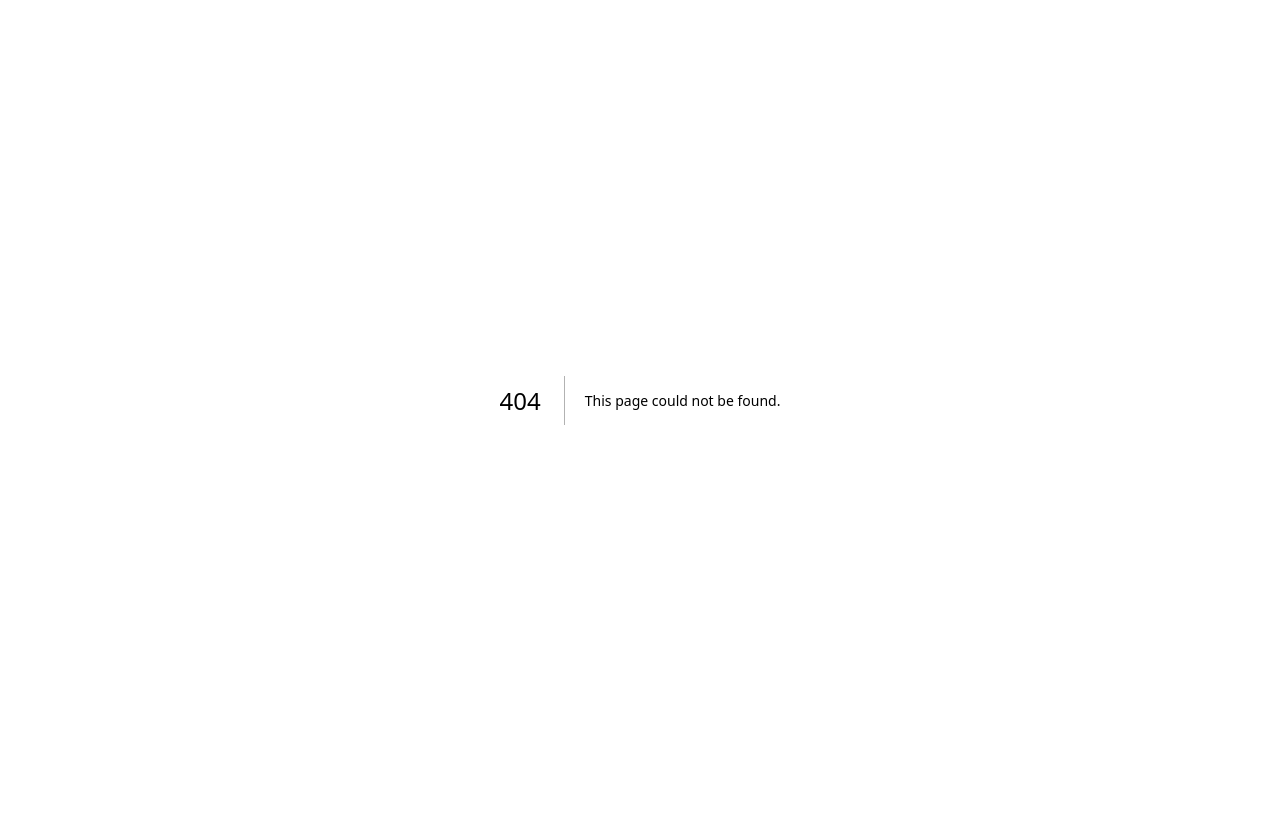
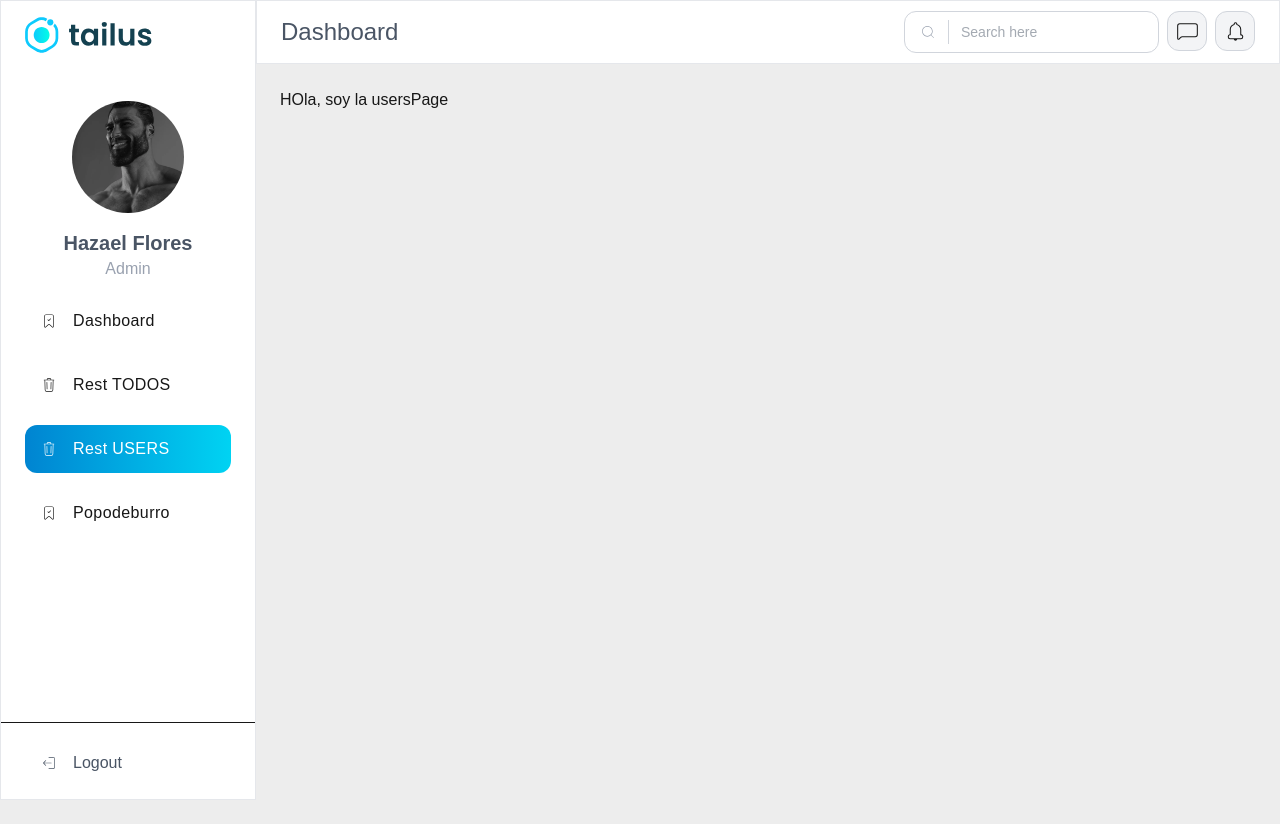
Before and after one commit to HazaFG/admin-todos, a Next.js app: page /dashboard/users in a window 1280 px wide. Before the commit this address had no page. Before the commit the page ends 800 px from the top, so only its background shows below. Built offline with nearby package versions, Linux system fonts and the light colour scheme.

Commit message:
Creacion de la ruta de users

```diff
--- /dev/null
+++ b/src/app/dashboard/users/page.tsx
@@ -0,0 +1,7 @@
+export default function usersPage() {
+  return (
+    <>
+      <h1>HOla, soy la usersPage</h1>
+    </>
+  )
+}
--- a/src/components/Sidebar.tsx
+++ b/src/components/Sidebar.tsx
@@ -12,6 +12,11 @@ const menuItems = [
   {
     path: '/dashboard/rest-todos',
     title: 'Rest TODOS',
+    icon: <CiTrash width={30} />
+  },
+  {
+    path: '/dashboard/users',
+    title: 'Rest USERS',
     icon: <CiTrash width={30} />
   },
   {
```
